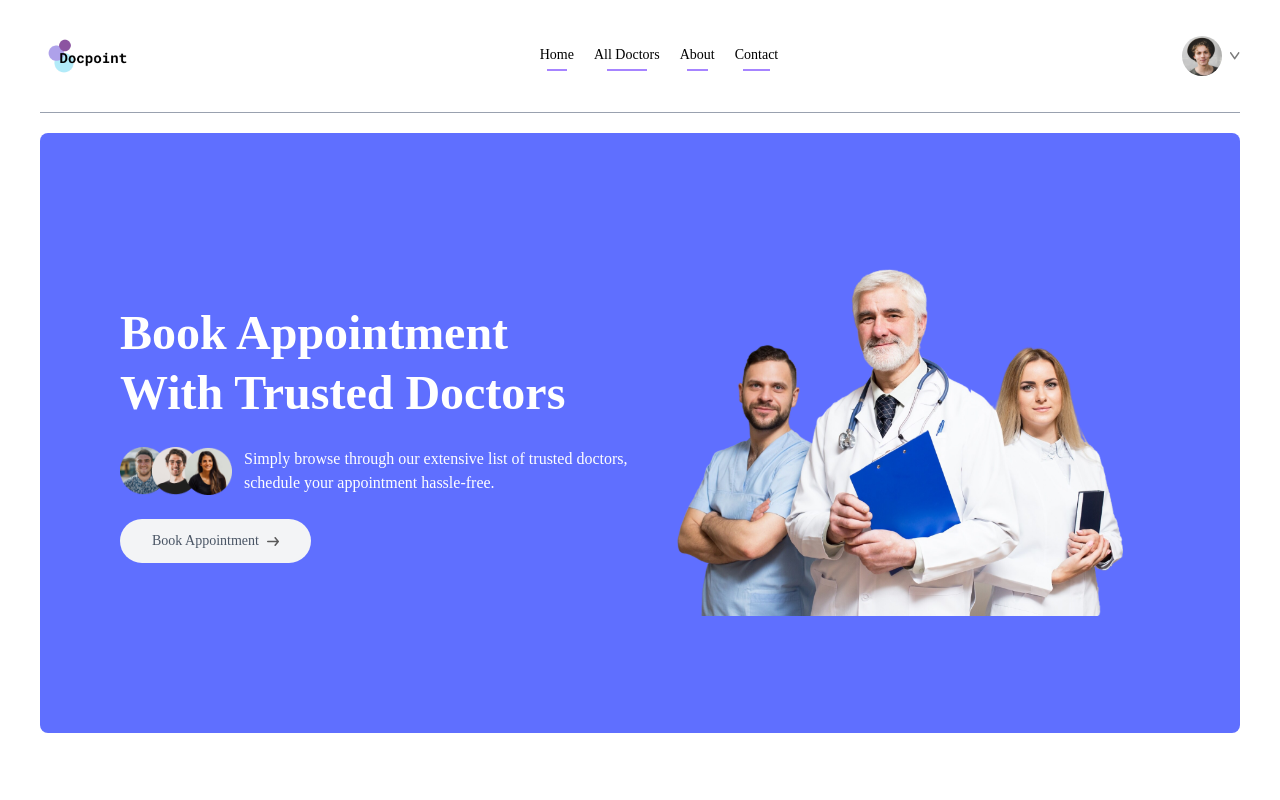
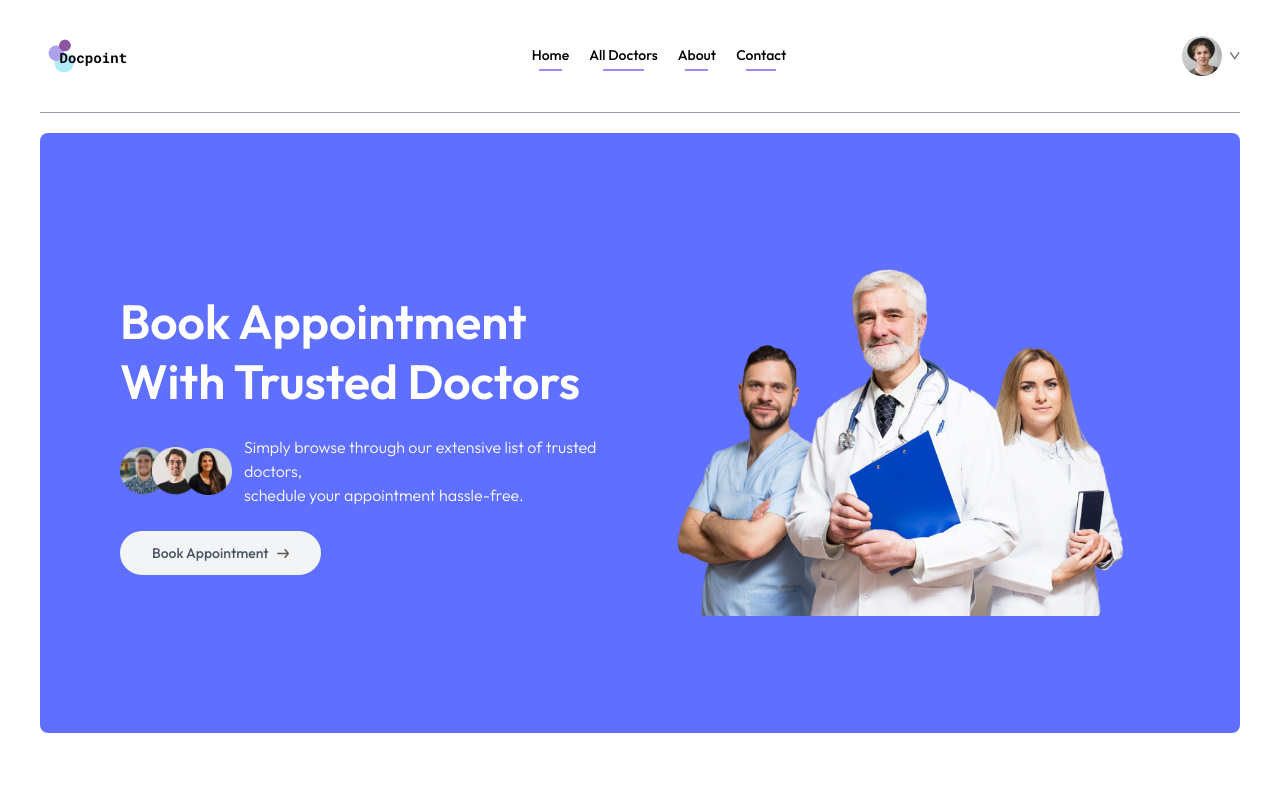
Before and after one commit to SonuThapaMagar/docpoint, a React (Vite) app: page / in a window 1280 px wide. Shown: the top 800 px of the page. Built offline with nearby package versions, Linux system fonts and the light colour scheme; a web font is replaced by a local one.

Commit message:
Font family fixed

```diff
--- a/src/index.css
+++ b/src/index.css
@@ -2,13 +2,13 @@
 @import "tailwindcss";
 
 * {
-    font-family: Outline;
+    font-family: Outfit;
 }
 
 .active hr {
     display: block;
 }
 
-::-webkit-scrollbar{
+::-webkit-scrollbar {
     @apply hidden
 }
```
